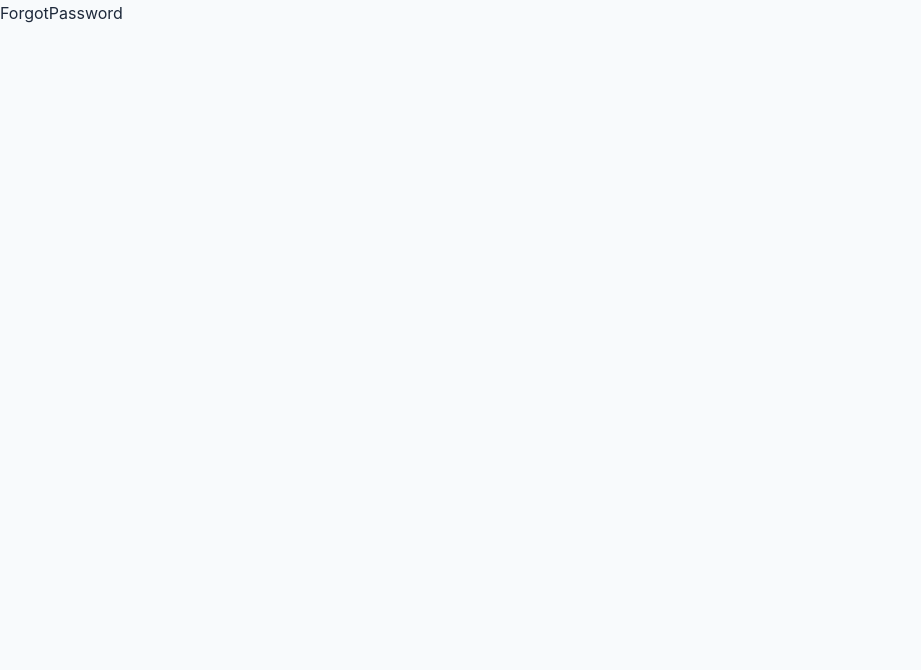
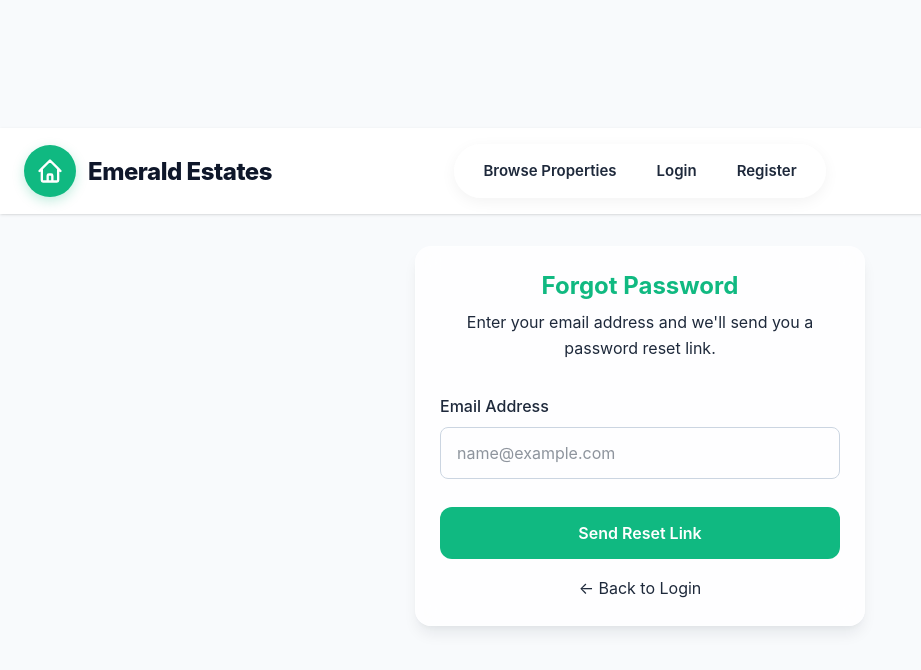
Before and after one commit to yhprasadhew/RealEstate-mern, a React (Vite) app in the folder frontend/: page /forgot-password in a window 1280 px wide. Shown: the top 670 px of the page, without its empty margins (0-921 px from the left). Built offline with nearby package versions, Linux system fonts and the light colour scheme.

Commit message:
forgotPassword.jsx file completed

```diff
--- a/frontend/src/pages/auth/ForgotPassword.jsx
+++ b/frontend/src/pages/auth/ForgotPassword.jsx
@@ -1,9 +1,120 @@
-import React from 'react'
+import React, { useState } from "react";
+import axios from "axios";
+import { Link } from "react-router-dom";
+
+import Navbar from "../../components/common/Navbar";
+import { forgotPasswordStyles as s } from "../../assets/dummyStyles";
+import API_URL from "../../config";
 
 const ForgotPassword = () => {
+  const [email, setEmail] = useState("");
+  const [error, setError] = useState("");
+  const [success, setSuccess] = useState("");
+  const [isLoading, setIsLoading] = useState(false);
+
+  // Submit email to receive reset link
+  const handleSubmit = async (e) => {
+    e.preventDefault();
+
+    setIsLoading(true);
+    setError("");
+    setSuccess("");
+
+    try {
+      const res = await axios.post(
+        `${API_URL}/api/auth/forgot-password`,
+        {
+          email,
+        }
+      );
+
+      if (res.data.success) {
+        setSuccess(
+          "Password reset link has been sent to your email."
+        );
+        setEmail("");
+      }
+    } catch (err) {
+      setError(
+        err.response?.data?.message ||
+          "Could not send reset link. Please try again."
+      );
+    } finally {
+      setIsLoading(false);
+    }
+  };
+
   return (
-    <div>ForgotPassword</div>
-  )
-}
+    <div className={s.container}>
+      <Navbar />
 
-export default ForgotPassword
+      <div className={s.centerWrapper}>
+        <div className={s.formCard}>
+          <h2 className={s.title}>
+            Forgot Password
+          </h2>
+
+          <p className={s.subtitle}>
+            Enter your email address and we'll send you
+            a password reset link.
+          </p>
+
+          {error && (
+            <div className={s.errorMessage}>
+              {error}
+            </div>
+          )}
+
+          {success && (
+            <div className={s.successMessage}>
+              {success}
+            </div>
+          )}
+
+          <form
+            onSubmit={handleSubmit}
+            className={s.form}
+          >
+            <div>
+              <label className={s.label}>
+                Email Address
+              </label>
+
+              <input
+                type="email"
+                value={email}
+                onChange={(e) =>
+                  setEmail(e.target.value)
+                }
+                placeholder="name@example.com"
+                required
+                className={s.input}
+              />
+            </div>
+
+            <button
+              type="submit"
+              disabled={isLoading}
+              className={s.submitButton}
+            >
+              {isLoading
+                ? "Sending..."
+                : "Send Reset Link"}
+            </button>
+          </form>
+
+          <div className="mt-4 text-center">
+            <Link
+              to="/login"
+              className={s.backLink}
+            >
+              ← Back to Login
+            </Link>
+          </div>
+        </div>
+      </div>
+    </div>
+  );
+};
+
+export default ForgotPassword;
```
